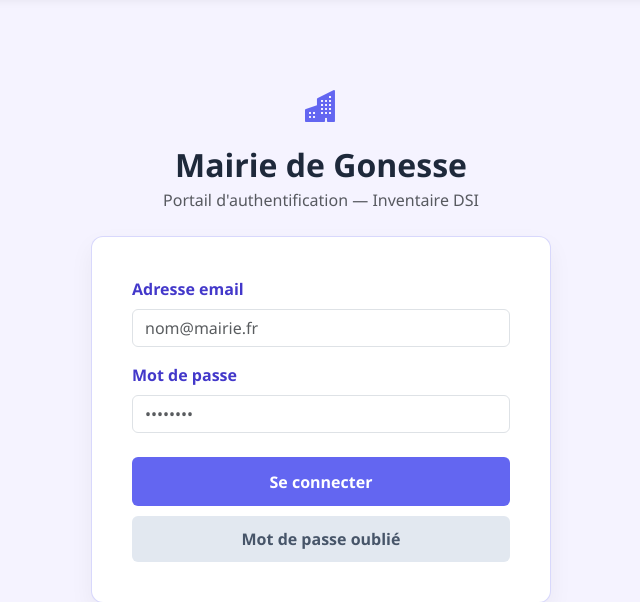
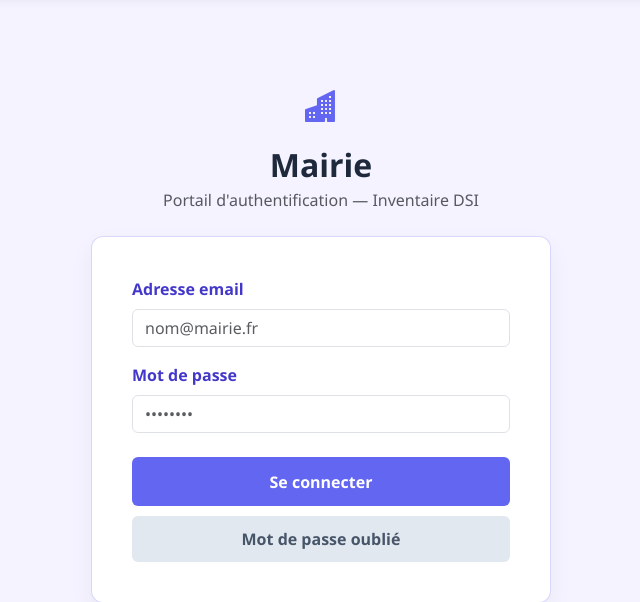
Before and after one commit to elelji/Inventaire-mairie, a FastAPI app: page /login in a window 1280 px wide. Shown: the part 60-662 px from the top of the page, without its empty margins (449-1089 px from the left). Run offline with FastAPI, Linux system fonts and the light colour scheme.

Commit message:
Anonymisation

```diff
--- a/app/templates/login.html
+++ b/app/templates/login.html
@@ -62,7 +62,7 @@
     <!-- En-tête : Logo + Nom structure -->
     <div class="text-center mb-4">
         <div class="logo-placeholder"><i class="bi bi-buildings-fill"></i></div>
-        <h2 class="fw-bold mb-1" style="color: #1e293b;">Mairie de Gonesse</h2>
+        <h2 class="fw-bold mb-1" style="color: #1e293b;">Mairie</h2>
         <p class="text-muted">Portail d'authentification — Inventaire DSI</p>
     </div>
 
```
Also changed, not shown: README.md.
